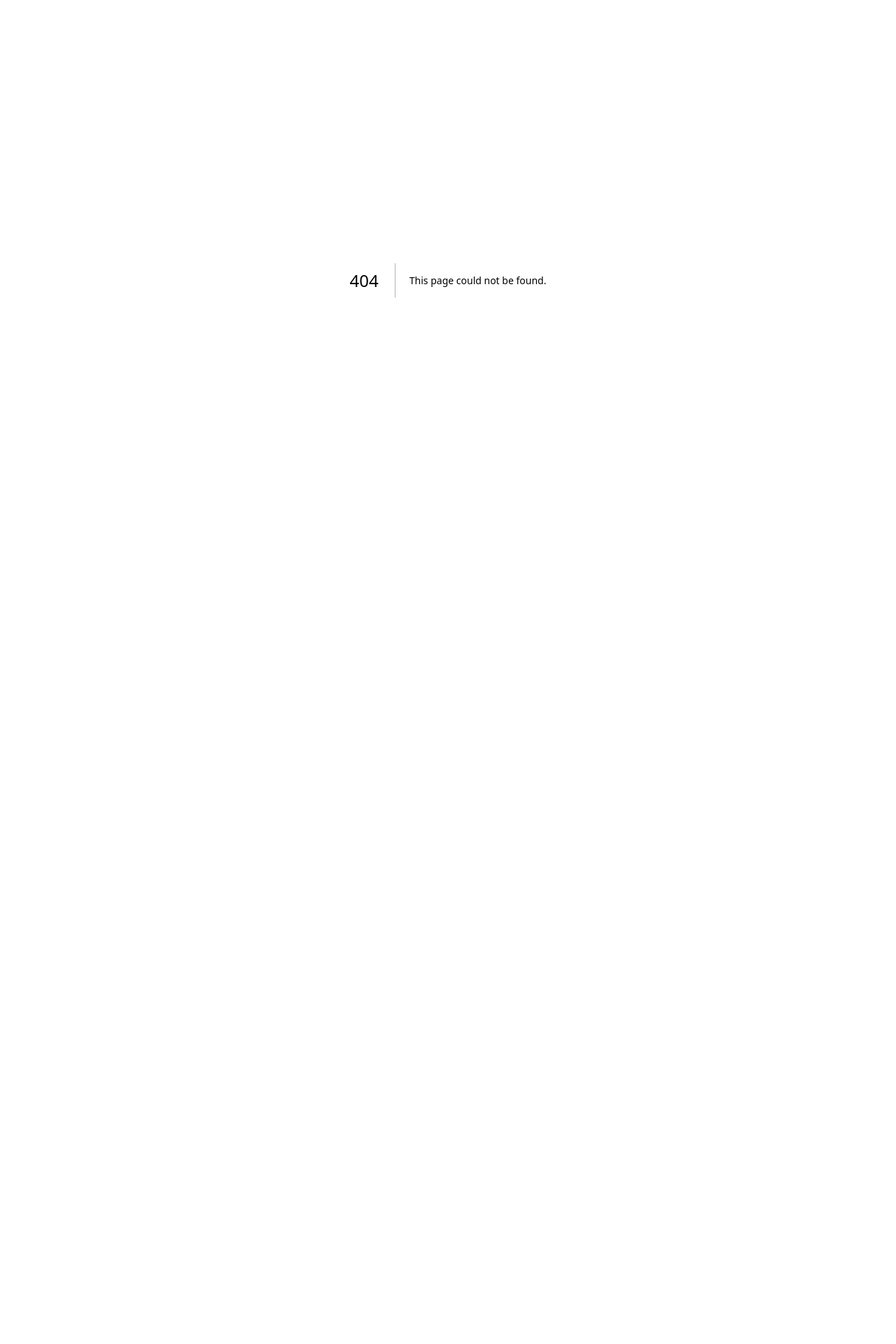
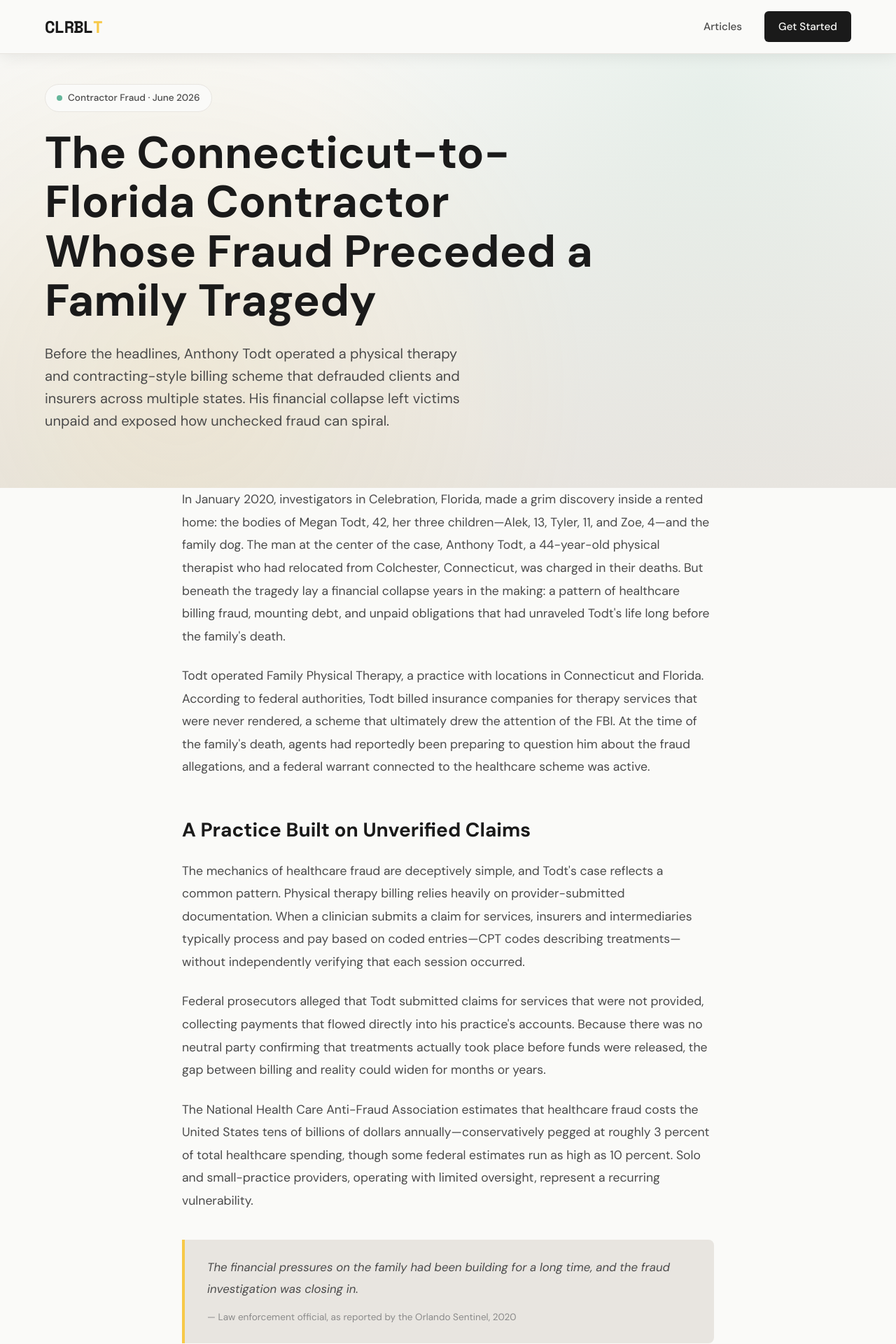
Before and after one commit to john-e-v/escrow-landing, a Next.js app: page /articles/anthony-todt-florida-contractor-fraud in a window 1280 px wide. Before the commit this address had no page. Shown: the top 1920 px of the page at 70% size. Before the commit the page ends 800 px from the top, so only its background shows below. Built offline with nearby package versions, Linux system fonts and the light colour scheme.

Commit message:
article: 2026-06-30 auto-generated

```diff
--- /dev/null
+++ b/app/articles/anthony-todt-florida-contractor-fraud/layout.tsx
@@ -0,0 +1,15 @@
+import type { Metadata } from 'next';
+
+export const metadata: Metadata = {
+  title: 'The Connecticut-to-Florida Contractor Whose Fraud Preceded a Family Tragedy | CLRBLT',
+  description: 'How Anthony Todt\'s multi-state fraud and unpaid debts left clients and creditors holding the bag before his financial collapse.',
+  openGraph: {
+    title: 'The Connecticut-to-Florida Contractor Whose Fraud Preceded a Family Tragedy',
+    description: 'How Anthony Todt\'s multi-state fraud and unpaid debts left clients and creditors holding the bag before his financial collapse.',
+    url: 'https://www.clrblt.com/articles/anthony-todt-florida-contractor-fraud',
+  },
+};
+
+export default function Layout({ children }: { children: React.ReactNode }) {
+  return <>{children}</>;
+}
--- /dev/null
+++ b/app/articles/anthony-todt-florida-contractor-fraud/page.tsx
@@ -0,0 +1,87 @@
+import Link from 'next/link';
+
+export default function Article() {
+  return (
+    <>
+      <nav className="navbar scrolled">
+        <div className="container nav-inner">
+          <a href="/" className="logo">CLRBL<span>T</span></a>
+          <div className="nav-links">
+            <a href="/articles">Articles</a>
+            <a href="/" className="nav-cta">Get Started</a>
+          </div>
+        </div>
+      </nav>
+
+      <section className="hero" style={{ paddingBottom: 40, paddingTop: 120 }}>
+        <div className="container hero-content">
+          <div className="hero-badge">Contractor Fraud · June 2026</div>
+          <h1>The Connecticut-to-Florida Contractor Whose Fraud Preceded a Family Tragedy</h1>
+          <p className="hero-subtitle">Before the headlines, Anthony Todt operated a physical therapy and contracting-style billing scheme that defrauded clients and insurers across multiple states. His financial collapse left victims unpaid and exposed how unchecked fraud can spiral.</p>
+        </div>
+      </section>
+
+      <section className="value-props" style={{ paddingTop: 0 }}>
+        <div className="container">
+          <div className="about-prose article-body">
+
+            <p>In January 2020, investigators in Celebration, Florida, made a grim discovery inside a rented home: the bodies of Megan Todt, 42, her three children—Alek, 13, Tyler, 11, and Zoe, 4—and the family dog. The man at the center of the case, Anthony Todt, a 44-year-old physical therapist who had relocated from Colchester, Connecticut, was charged in their deaths. But beneath the tragedy lay a financial collapse years in the making: a pattern of healthcare billing fraud, mounting debt, and unpaid obligations that had unraveled Todt&apos;s life long before the family&apos;s death.</p>
+            <p>Todt operated Family Physical Therapy, a practice with locations in Connecticut and Florida. According to federal authorities, Todt billed insurance companies for therapy services that were never rendered, a scheme that ultimately drew the attention of the FBI. At the time of the family&apos;s death, agents had reportedly been preparing to question him about the fraud allegations, and a federal warrant connected to the healthcare scheme was active.</p>
+
+
+            <h2>A Practice Built on Unverified Claims</h2>
+            <p>The mechanics of healthcare fraud are deceptively simple, and Todt&apos;s case reflects a common pattern. Physical therapy billing relies heavily on provider-submitted documentation. When a clinician submits a claim for services, insurers and intermediaries typically process and pay based on coded entries—CPT codes describing treatments—without independently verifying that each session occurred.</p>
+            <p>Federal prosecutors alleged that Todt submitted claims for services that were not provided, collecting payments that flowed directly into his practice&apos;s accounts. Because there was no neutral party confirming that treatments actually took place before funds were released, the gap between billing and reality could widen for months or years.</p>
+            <p>The National Health Care Anti-Fraud Association estimates that healthcare fraud costs the United States tens of billions of dollars annually—conservatively pegged at roughly 3 percent of total healthcare spending, though some federal estimates run as high as 10 percent. Solo and small-practice providers, operating with limited oversight, represent a recurring vulnerability.</p>
+            <blockquote className="article-quote">
+              The financial pressures on the family had been building for a long time, and the fraud investigation was closing in.
+              <cite>— Law enforcement official, as reported by the Orlando Sentinel, 2020</cite>
+            </blockquote>
+
+
+            <h2>Debt, Default, and a Collapsing House of Cards</h2>
+            <p>By the time Todt moved his family to the planned community of Celebration—a Disney-developed town near Orlando—court and media reports indicate the family was deeply in debt and behind on rent. Reporting following the case described eviction proceedings underway on the Celebration home, with the family owing thousands in unpaid rent.</p>
+            <p>The pattern was consistent: money owed to a landlord, obligations to insurers and patients, and revenue that depended on claims that could not withstand scrutiny. When the fraud scheme began to falter and the FBI investigation intensified, the financial foundation gave way. Todt himself, in statements during later legal proceedings, referenced the family&apos;s dire financial situation.</p>
+            <p>In 2022, an Osceola County jury convicted Anthony Todt of four counts of first-degree murder and animal cruelty. He was sentenced to life in prison. The healthcare fraud allegations, while never the centerpiece of the murder trial, formed the backdrop of investigators&apos; interest in him and illustrated how financial misconduct can compound into catastrophe.</p>
+
+
+            <h2>What Escrow Would Have Changed</h2>
+            <p>Escrow and structured third-party payment systems exist precisely to close the gaps that fraud exploits. In the context of healthcare and contractor-style service arrangements, an escrow mechanism holds funds with a neutral party and releases them only when defined conditions—proof of service, verified milestones, or independent confirmation—are met.</p>
+            <p>Had payments to a practice like Todt&apos;s been routed through a verification-gated escrow rather than paid on the basis of self-reported billing codes alone, the fundamental incentive to bill for phantom services would collapse. Funds would not move until a documented, confirmable event occurred. The same principle applies to the family&apos;s rental obligations: escrowed deposits and structured payment schedules give landlords and tenants a documented, recoverable position rather than an open-ended accumulation of unpaid debt.</p>
+            <p>Escrow does not police intent, but it removes the easy path. Fraud that depends on the silent gap between a claim and its verification cannot survive when a neutral party stands in that gap. For small practices and individual contractors—where oversight is thinnest—third-party fund control is among the most effective structural defenses against the slow, quiet accumulation of fraud that, in Todt&apos;s case, preceded an unspeakable end.</p>
+            <blockquote className="article-quote">
+              When release of payment requires proof rather than a promise, the entire economics of billing fraud change.
+              <cite>— Fraud-prevention analyst, paraphrased from industry commentary</cite>
+            </blockquote>
+
+            <h2>Sources</h2>
+            <ul className="article-sources">
+              <li><a href="https://www.orlandosentinel.com/" target="_blank" rel="noopener noreferrer">Orlando Sentinel — Anthony Todt case coverage</a></li>
+              <li><a href="https://www.courant.com/" target="_blank" rel="noopener noreferrer">Hartford Courant — Colchester PT practice reporting</a></li>
+              <li><a href="https://www.nhcaa.org/" target="_blank" rel="noopener noreferrer">National Health Care Anti-Fraud Association</a></li>
+              <li><a href="https://www.justice.gov/criminal-fraud/health-care-fraud-unit" target="_blank" rel="noopener noreferrer">U.S. Department of Justice — Health Care Fraud</a></li>
+            </ul>
+          </div>
+
+          <div className="article-footer">
+            <Link href="/articles" className="article-back">← Back to Articles</Link>
+            <a href="/" className="submit-btn primary" style={{ textDecoration: 'none', display: 'inline-flex' }}>Submit a Project Safely →</a>
+          </div>
+        </div>
+      </section>
+
+      <footer>
+        <div className="container footer-content">
+          <div className="footer-logo">CLRBL<span>T</span></div>
+          <div className="footer-links">
+            <a href="/about">About</a>
+            <a href="/articles">Articles</a>
+            <a href="/contact">Contact</a>
+            <a href="/terms">Terms</a>
+            <a href="/privacy">Privacy</a>
+          </div>
+        </div>
+      </footer>
+    </>
+  );
+}
```
Also changed, not shown: data/articles.json (+7 -0 lines).
